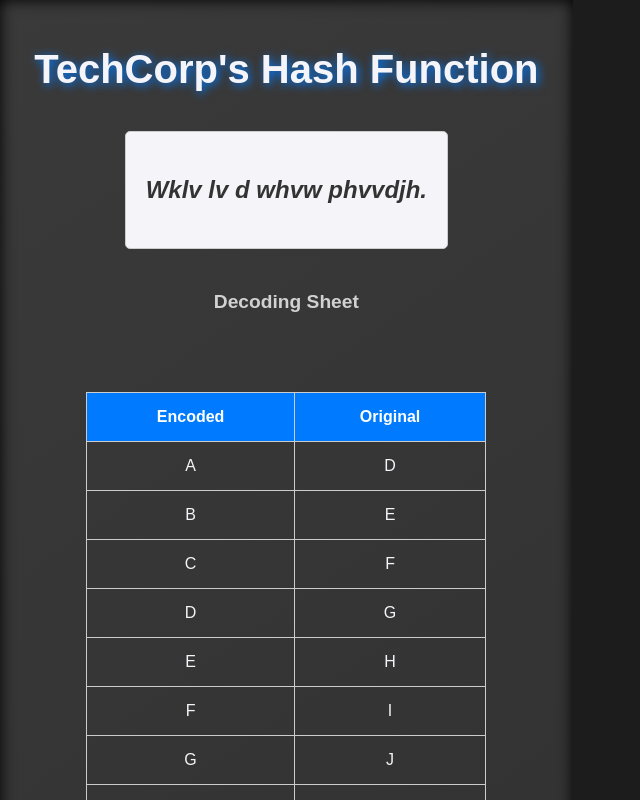
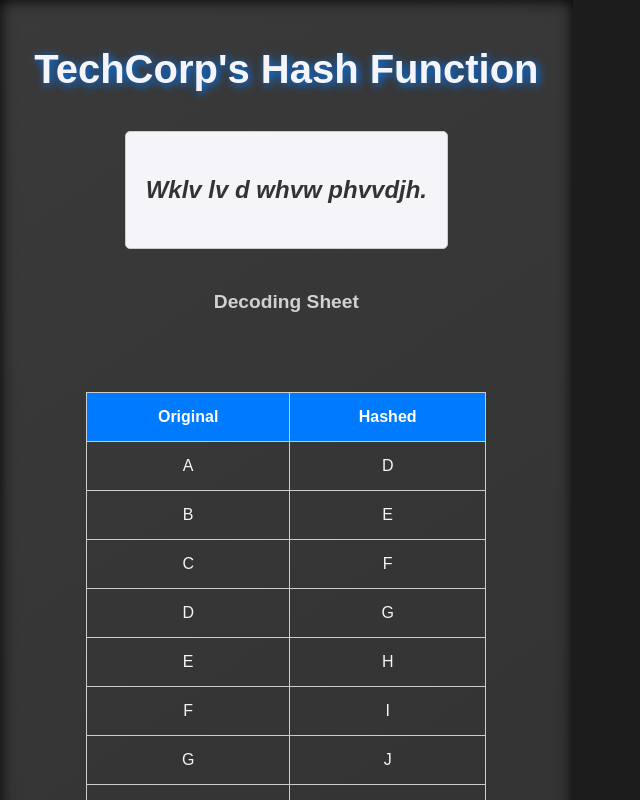
Before and after one commit to MarkRyanGarcia/ACM-escape-cipher, a React (Vite) app: page /cipher in a window 1280 px wide. Shown: the top 800 px of the page, without its empty margins (0-640 px from the left). Built offline with nearby package versions, Linux system fonts and the light colour scheme.

Commit message:
clarified table columns

```diff
--- a/src/routes/cipher/cipher.tsx
+++ b/src/routes/cipher/cipher.tsx
@@ -23,8 +23,8 @@
             <table className="cipher-table">
                 <thead>
                     <tr>
-                        <th>Encoded</th>
                         <th>Original</th>
+                        <th>Hashed</th>
                     </tr>
                 </thead>
                 <tbody>
```
